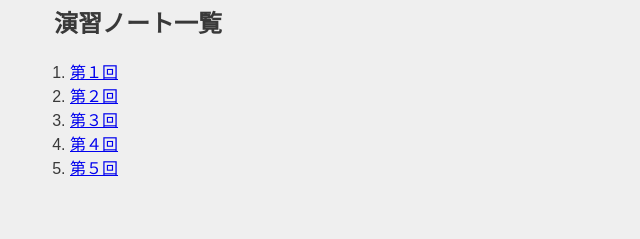
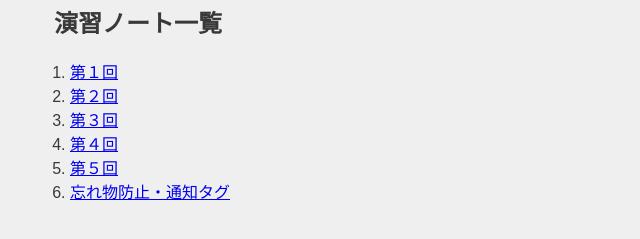
Before and after one commit to Ayane0624/xbp, a plain HTML site: page de34/index.html in a window 1280 px wide. Shown: the part 169-408 px from the top of the page, without its empty margins (0-640 px from the left). Drawn offline with Linux system fonts and the light colour scheme.

Commit message:
20230522

```diff
--- a/de34/index.html
+++ b/de34/index.html
@@ -18,6 +18,7 @@
         <li><a href="3.html" target="_blank">第３回</a></li>
         <li><a href="4.html" target="_blank">第４回</a></li>
         <li><a href="5.html" target="_blank">第５回</a></li>
+        <li><a href="6.html" target="_blank">忘れ物防止・通知タグ</a></li>
 
 
 
```
